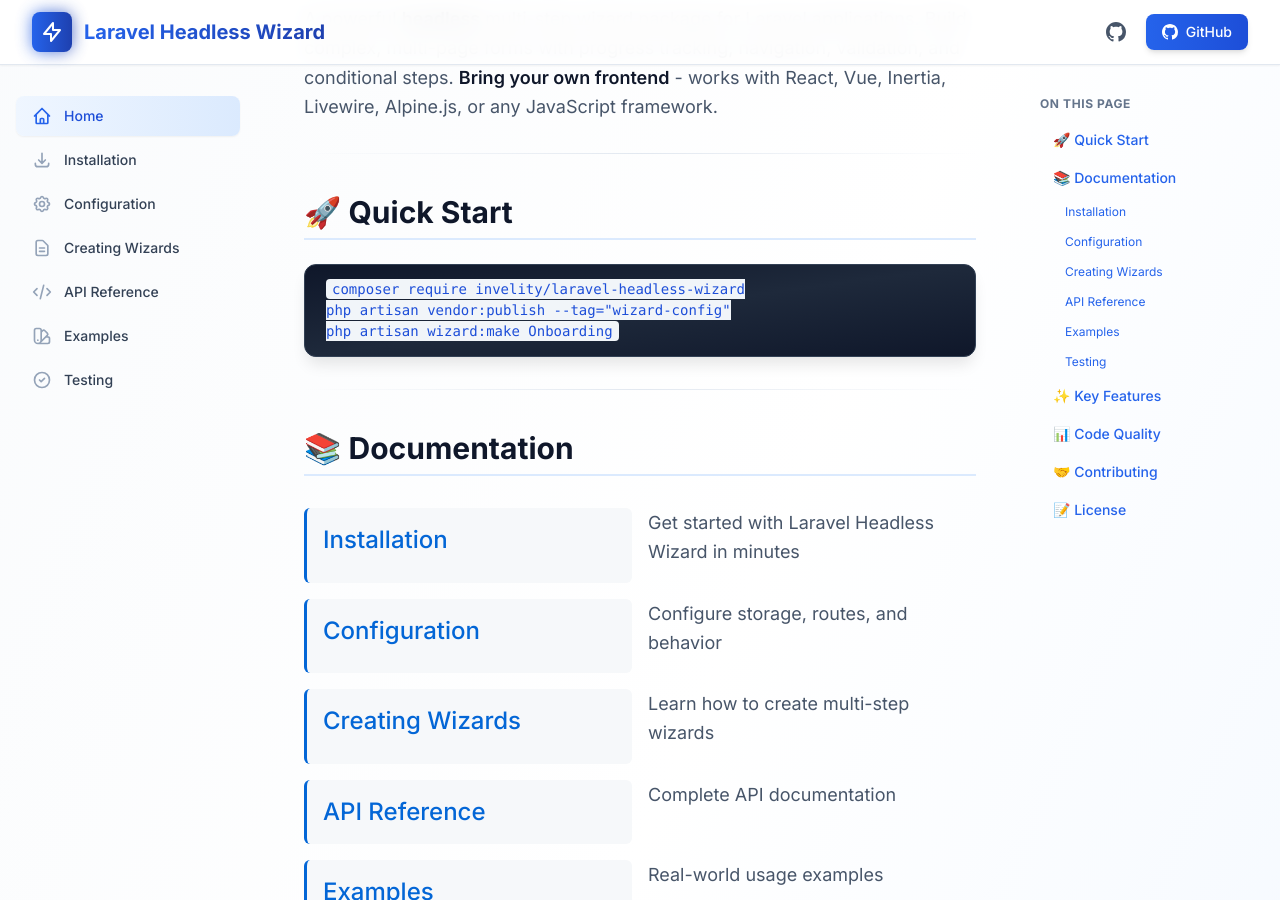
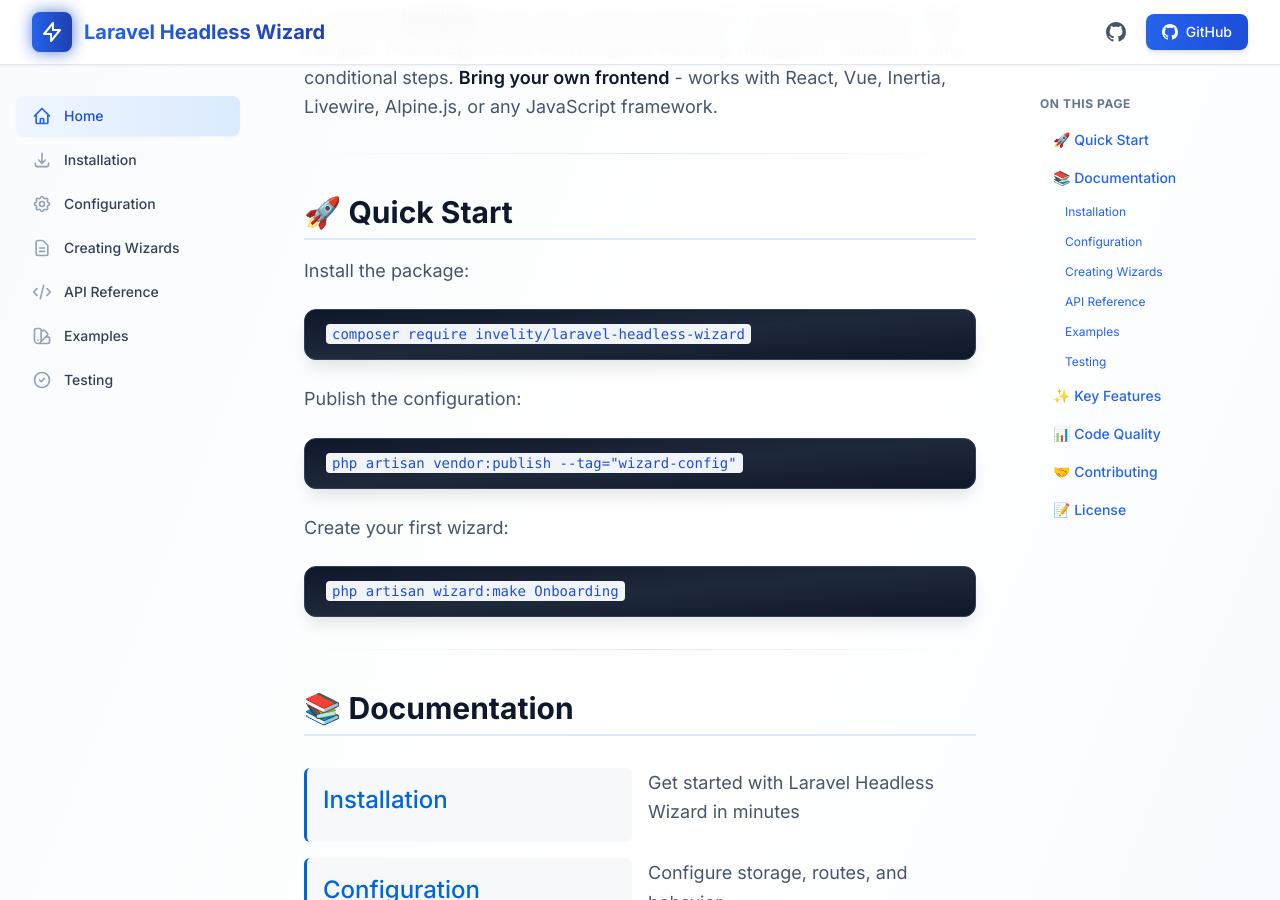
Before and after one commit to invelity/laravel-headless-wizard, a Jekyll site: the page built from docs/index.md, in a window 1280 px wide and 900 px high, scrolled down 637 px. Built offline with Jekyll 4.4.1, drawn with Linux system fonts in a browser that asks for light colours; nearby versions of some CDN libraries; a style sheet for code colours, icons or effects is not loaded.

Commit message:
Split Quick Start commands into separate code blocks with descriptions

````diff
--- a/docs/index.md
+++ b/docs/index.md
@@ -19,9 +19,21 @@ A powerful **headless** multi-step wizard package for Laravel applications. Buil
 
 ## 🚀 Quick Start
 
+Install the package:
+
 ```bash
 composer require invelity/laravel-headless-wizard
+```
+
+Publish the configuration:
+
+```bash
 php artisan vendor:publish --tag="wizard-config"
+```
+
+Create your first wizard:
+
+```bash
 php artisan wizard:make Onboarding
 ```
 
````
